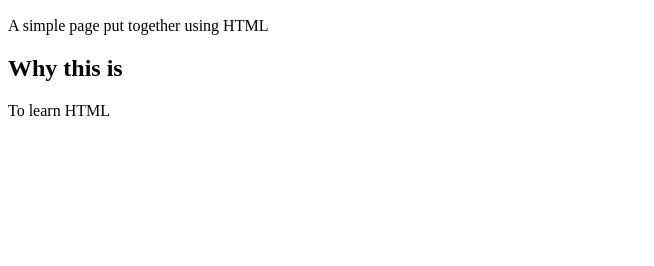
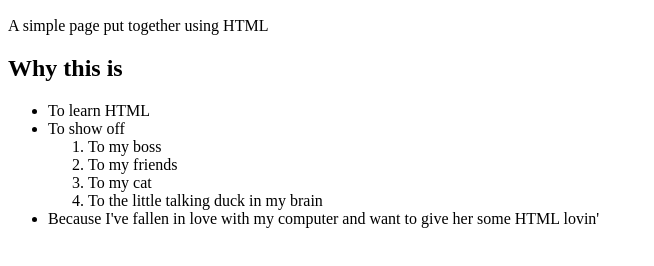
Before and after one commit to cphamstrings/htmldogtutor, a plain HTML site: page index.html in a window 1280 px wide. Shown: the part 110-376 px from the top of the page, without its empty margins (0-654 px from the left). Drawn offline with Linux system fonts and the light colour scheme.

Commit message:
Add lists

```diff
--- a/index.html
+++ b/index.html
@@ -10,10 +10,20 @@
     <h2>
 	What this is
     </h2>
-      <p>A simple page put together using HTML</p>
+    <p>A simple page put together using HTML</p>
     <h2>
       Why this is
     </h2>
-      <p>To learn HTML</p>
+    <ul>
+      <li>To learn HTML</li>
+      <li>To show off</li>
+        <ol>
+	  <li> To my boss</li>
+	  <li>To my friends</li>
+	  <li>To my cat</li>
+	  <li>To the little talking duck in my brain</li>
+	</ol>
+      <li>Because I've fallen in love with my computer and want to give her some HTML lovin'          </li>
+    </ul>
   </body>
 </html>
```
